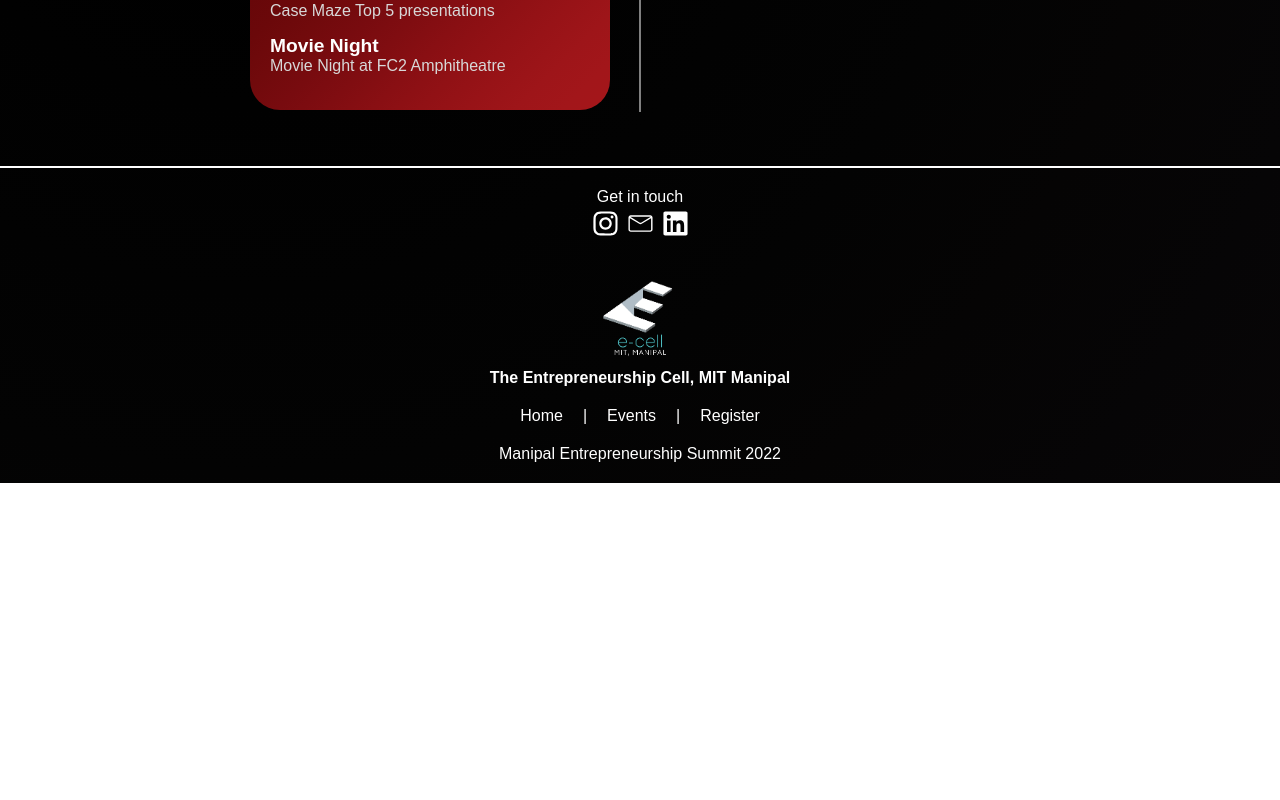
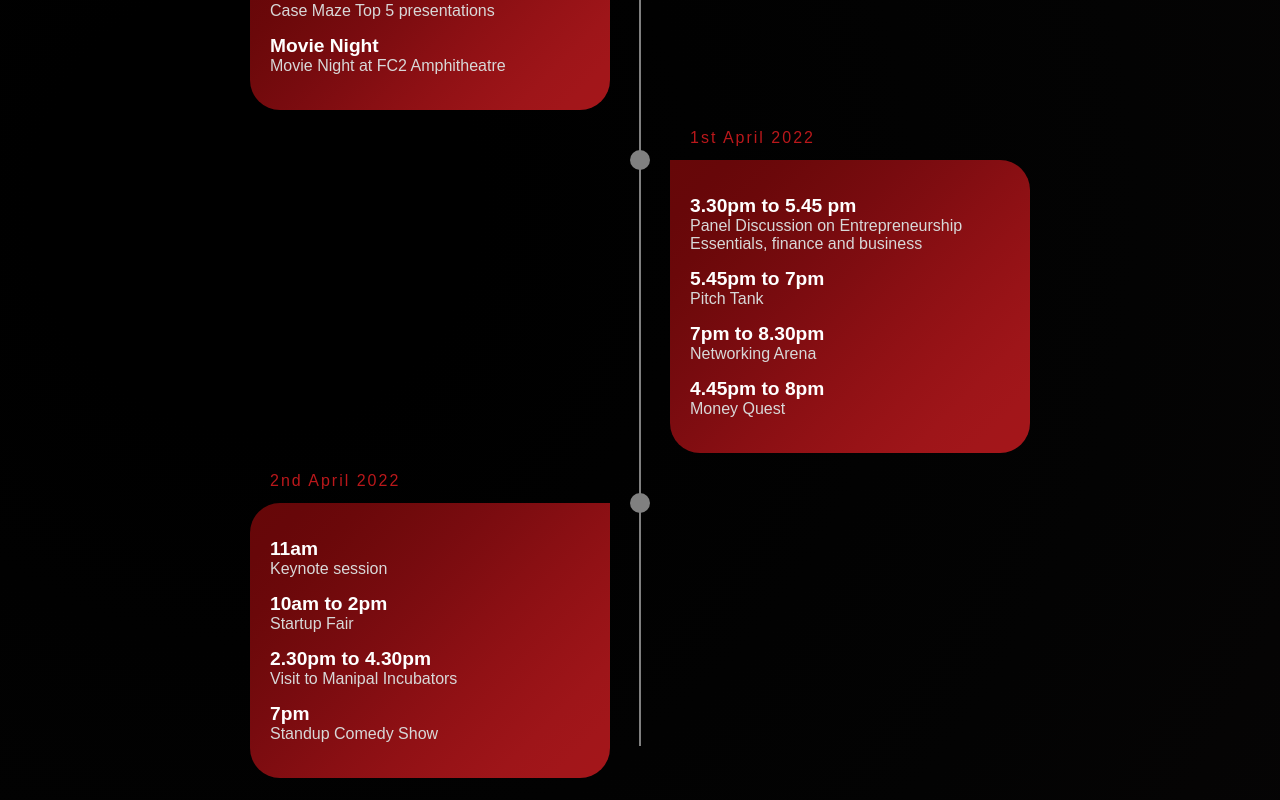
Before and after one commit to Parthiv-M/mes-portal, a React (Create React App) app in the folder client/: page / in a window 1280 px wide. Shown: the part 2000-2800 px from the top of the page. Before the commit the page ends 2483 px from the top, so only its background shows below. Built offline with nearby package versions, Linux system fonts and the light colour scheme; no server answers; a web font is replaced by a local one.

Commit message:
updated timeline and contact-us linked to footer

```diff
--- a/client/src/App.css
+++ b/client/src/App.css
@@ -7,6 +7,7 @@ body {
   margin: 0;
   padding: 0;
   font-family: 'Be Vietnam', sans-serif;
+  scroll-behavior: smooth;
   background: radial-gradient(circle at 20% 70%, #000000, #000000, #010101, #020202, #030303, #050404, #060506, #080607, #090708, #0a0809, #0b090a, #0b090a);
 }
 /* customise scrollbar */
--- a/client/src/components/Footer/Footer.js
+++ b/client/src/components/Footer/Footer.js
@@ -9,7 +9,7 @@ import ecell from "./../../assets/eCellLight.png"
 
 const Footer = () => {
     return (
-        <footer>
+        <footer id="contact">
             <div className="footer-content">
                 <p>Get in touch</p>
                 <div className="icons">
--- a/client/src/components/Timeline/Timeline.js
+++ b/client/src/components/Timeline/Timeline.js
@@ -41,7 +41,7 @@ const Timeline = () => {
                     <h2 className="date">27th March 2022</h2>
                     <div className="time-box">
                         <h5>Online Debate</h5>
-                        <p>Agree to Disagre ~ Session One</p>
+                        <p>Agree to Disagree ~ Session One</p>
                     </div>
                     <div className="time-box">
                         <h5>Online Debate</h5>
@@ -66,6 +66,48 @@ const Timeline = () => {
                     </div>
                 </div>
               </li>
+              <li>
+                <div className="timeline-content">
+                    <h2 className="date">1st April 2022</h2>
+                    <div className="time-box">
+                        <h5>3.30pm to 5.45 pm</h5>
+                        <p>Panel Discussion on Entrepreneurship Essentials, finance and business</p>
+                    </div>
+                    <div className="time-box">
+                        <h5>5.45pm to 7pm</h5>
+                        <p>Pitch Tank</p>
+                    </div>
+                    <div className="time-box">
+                        <h5>7pm to 8.30pm</h5>
+                        <p>Networking Arena</p>
+                    </div>
+                    <div className="time-box">
+                        <h5>4.45pm to 8pm</h5>
+                        <p>Money Quest</p>
+                    </div>
+                </div>
+              </li>
+              <li>
+                <div className="timeline-content">
+                    <h2 className="date">2nd April 2022</h2>
+                    <div className="time-box">
+                        <h5>11am</h5>
+                        <p>Keynote session</p>
+                    </div>
+                    <div className="time-box">
+                        <h5>10am to 2pm</h5>
+                        <p>Startup Fair</p>
+                    </div>
+                    <div className="time-box">
+                        <h5>2.30pm to 4.30pm</h5>
+                        <p>Visit to Manipal Incubators</p>
+                    </div>
+                    <div className="time-box">
+                        <h5>7pm</h5>
+                        <p>Standup Comedy Show</p>
+                    </div>
+                </div>
+              </li>
             </ul>
         </section>
     )
--- a/client/src/pages/Events/Events.js
+++ b/client/src/pages/Events/Events.js
@@ -41,6 +41,12 @@ const EventsPage = () => {
                     <p class="text-large">A stand-up set performed by a surprise guest, to provide a stressbuster after a series of hectic and serious events.</p>
                 </div>
               </div>
+              <div class="grid">
+                <div class="article">
+                    <h1 class="card-heading">Agree to Disagree</h1>
+                    <p class="text-large">This event allows participants from all age groups to discuss and deliberate on subjects related to the startup world. Contest to experience and win a real life business-related discourse or gain insight about a certain situation from fellow entrepreneurs!</p>
+                </div>
+              </div>
             </div>
     )
 }
--- a/client/src/pages/Landing/Landing.js
+++ b/client/src/pages/Landing/Landing.js
@@ -18,7 +18,7 @@ const Landing = () => {
                         <Link to="/events">
                             <button>Events</button>
                         </Link>
-                        <a href="/">
+                        <a href="#contact">
                             <button>Contact Us</button>
                         </a>
                     </div>
```
